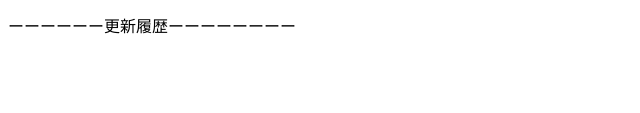
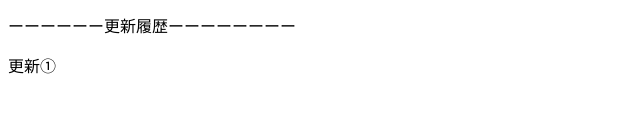
Before and after one commit to HiromasaKudo/HiromasaKudo.github.io, a plain HTML site: page index.html in a window 1280 px wide. Shown: the part 185-298 px from the top of the page, 0-640 px from the left. Drawn offline with Linux system fonts and the light colour scheme.

Commit message:
Add files via upload

```diff
--- a/index.html
+++ b/index.html
@@ -14,6 +14,7 @@
   <p>今の時間は<span class="TodayDate"></span>です。</p>
 
   <p>ーーーーーー更新履歴ーーーーーーーー</p>
+  <p>更新①</p>
 
   <script src="js/main.js"></script>
 </body>
```
